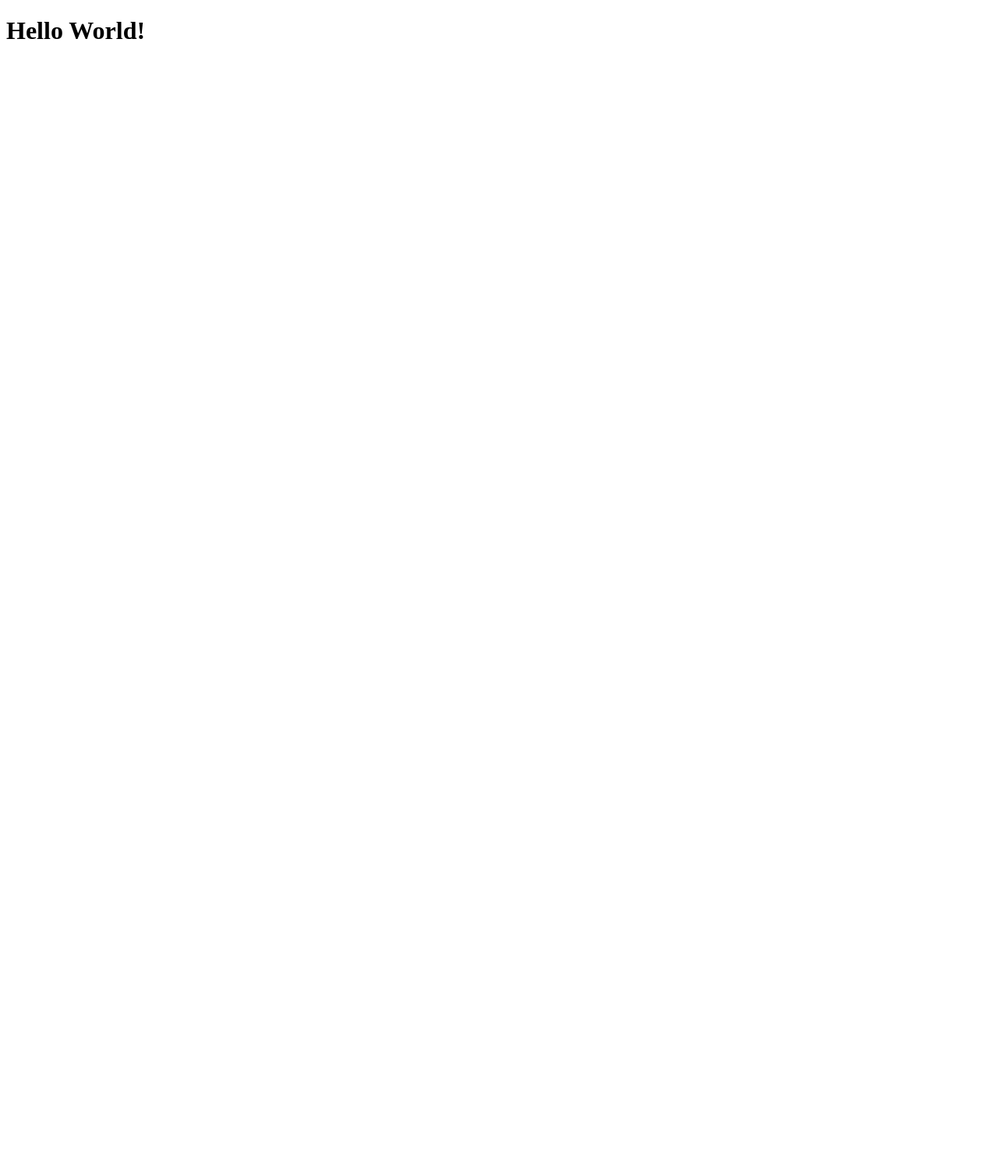
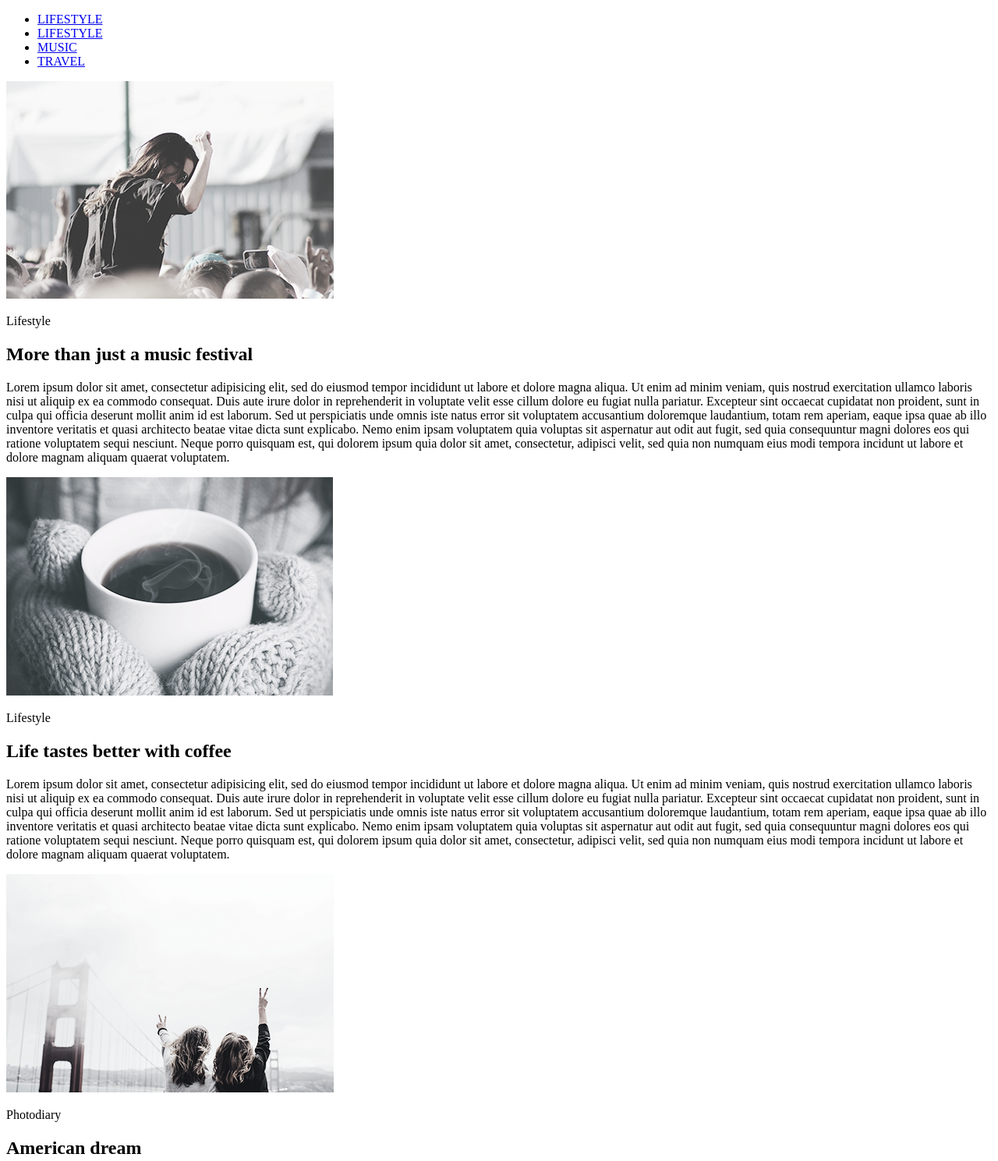
Before and after one commit to Pa30P42/core_hw1, a plain HTML site: page index.html in a window 1280 px wide. Shown: the top 1489 px of the page at 78% size. Before the commit the page ends 800 px from the top, so only its background shows below. Drawn offline with Linux system fonts and the light colour scheme.

Commit message:
Homework 1

```diff
--- a/index.html
+++ b/index.html
@@ -6,6 +6,44 @@
     <title>Document</title>
 </head>
 <body>
-    <h1>Hello World!</h1>
+    <header>
+        <ul>
+            <li><a href="LIFESTYLE">LIFESTYLE</a></li>
+            <li><a href= "PHOTODIARY">LIFESTYLE</a></li>
+            <li><a href= "MUSIC">MUSIC</a></li>
+            <li><a href= "TRAVEL">TRAVEL</a></li>
+        </ul>
+    </header>
+     <main>
+
+        <section>
+            <img src="./img/Lifestyle 1.png">
+            <p>Lifestyle</p>
+            <h2>More than just a music festival </h2>
+            <p>Lorem ipsum dolor sit amet, consectetur adipisicing elit, sed do eiusmod tempor incididunt ut labore et dolore magna aliqua. Ut enim ad minim veniam, quis nostrud exercitation ullamco laboris nisi ut aliquip ex ea commodo consequat. Duis aute irure dolor in reprehenderit in voluptate velit esse cillum dolore eu fugiat nulla pariatur. Excepteur sint occaecat cupidatat non proident, sunt in culpa qui officia deserunt mollit anim id est laborum. Sed ut perspiciatis unde omnis iste natus error sit voluptatem accusantium doloremque laudantium, totam rem aperiam, eaque ipsa quae ab illo inventore veritatis et quasi architecto beatae vitae dicta sunt explicabo. Nemo enim ipsam voluptatem quia voluptas sit aspernatur aut odit aut fugit, sed quia consequuntur magni dolores eos qui ratione voluptatem sequi nesciunt. Neque porro quisquam est, qui dolorem ipsum quia dolor sit amet, consectetur, adipisci velit, sed quia non numquam eius modi tempora incidunt ut labore et dolore magnam aliquam quaerat voluptatem.</p>
+        </section>
+
+        <section>
+            <img src="./img/Lifestyle 2.png">
+            <p>Lifestyle</p>
+            <h2>Life tastes better with coffee</h2>
+            <p>Lorem ipsum dolor sit amet, consectetur adipisicing elit, sed do eiusmod tempor incididunt ut labore et dolore magna aliqua. Ut enim ad minim veniam, quis nostrud exercitation ullamco laboris nisi ut aliquip ex ea commodo consequat. Duis aute irure dolor in reprehenderit in voluptate velit esse cillum dolore eu fugiat nulla pariatur. Excepteur sint occaecat cupidatat non proident, sunt in culpa qui officia deserunt mollit anim id est laborum. Sed ut perspiciatis unde omnis iste natus error sit voluptatem accusantium doloremque laudantium, totam rem aperiam, eaque ipsa quae ab illo inventore veritatis et quasi architecto beatae vitae dicta sunt explicabo. Nemo enim ipsam voluptatem quia voluptas sit aspernatur aut odit aut fugit, sed quia consequuntur magni dolores eos qui ratione voluptatem sequi nesciunt. Neque porro quisquam est, qui dolorem ipsum quia dolor sit amet, consectetur, adipisci velit, sed quia non numquam eius modi tempora incidunt ut labore et dolore magnam aliquam quaerat voluptatem.</p>
+        </section>
+        <section>
+            <img src="./img/Photodiary 1.png">
+            <p>Photodiary</p>
+            <h2>American dream</h2>
+            <p>Lorem ipsum dolor sit amet, consectetur adipisicing elit, sed do eiusmod tempor incididunt ut labore et dolore magna aliqua. Ut enim ad minim veniam, quis nostrud exercitation ullamco laboris nisi ut aliquip ex ea commodo consequat. Duis aute irure dolor in reprehenderit in voluptate velit esse cillum dolore eu fugiat nulla pariatur. Excepteur sint occaecat cupidatat non proident, sunt in culpa qui officia deserunt mollit anim id est laborum. Sed ut perspiciatis unde omnis iste natus error sit voluptatem accusantium doloremque laudantium, totam rem aperiam, eaque ipsa quae ab illo inventore veritatis et quasi architecto beatae vitae dicta sunt explicabo. Nemo enim ipsam voluptatem quia voluptas sit aspernatur aut odit aut fugit, sed quia consequuntur magni dolores eos qui ratione voluptatem sequi nesciunt. Neque porro quisquam est, qui dolorem ipsum quia dolor sit amet, consectetur, adipisci velit, sed quia non numquam eius modi tempora incidunt ut labore et dolore magnam aliquam quaerat voluptatem.</p>
+        </section><section>
+            <img src="./img/Photodiary 2.png">
+            <p>Photodiary</p>
+            <h2>A day exploring the Alps</h2>
+            <p>Lorem ipsum dolor sit amet, consectetur adipisicing elit, sed do eiusmod tempor incididunt ut labore et dolore magna aliqua. Ut enim ad minim veniam, quis nostrud exercitation ullamco laboris nisi ut aliquip ex ea commodo consequat. Duis aute irure dolor in reprehenderit in voluptate velit esse cillum dolore eu fugiat nulla pariatur. Excepteur sint occaecat cupidatat non proident, sunt in culpa qui officia deserunt mollit anim id est laborum. Sed ut perspiciatis unde omnis iste natus error sit voluptatem accusantium doloremque laudantium, totam rem aperiam, eaque ipsa quae ab illo inventore veritatis et quasi architecto beatae vitae dicta sunt explicabo. Nemo enim ipsam voluptatem quia voluptas sit aspernatur aut odit aut fugit, sed quia consequuntur magni dolores eos qui ratione voluptatem sequi nesciunt. Neque porro quisquam est, qui dolorem ipsum quia dolor sit amet, consectetur, adipisci velit, sed quia non numquam eius modi tempora incidunt ut labore et dolore magnam aliquam quaerat voluptatem.</p>
+        </section>
+
+     </main>
+     <footer>
+         <button>Load More</button>
+     </footer>
 </body>
 </html>
```
Also changed, not shown: img/Lifestyle 1.png (added), img/Lifestyle 2.png (added), img/Photodiary 1.png (added), img/photodiary 2.png (added).
